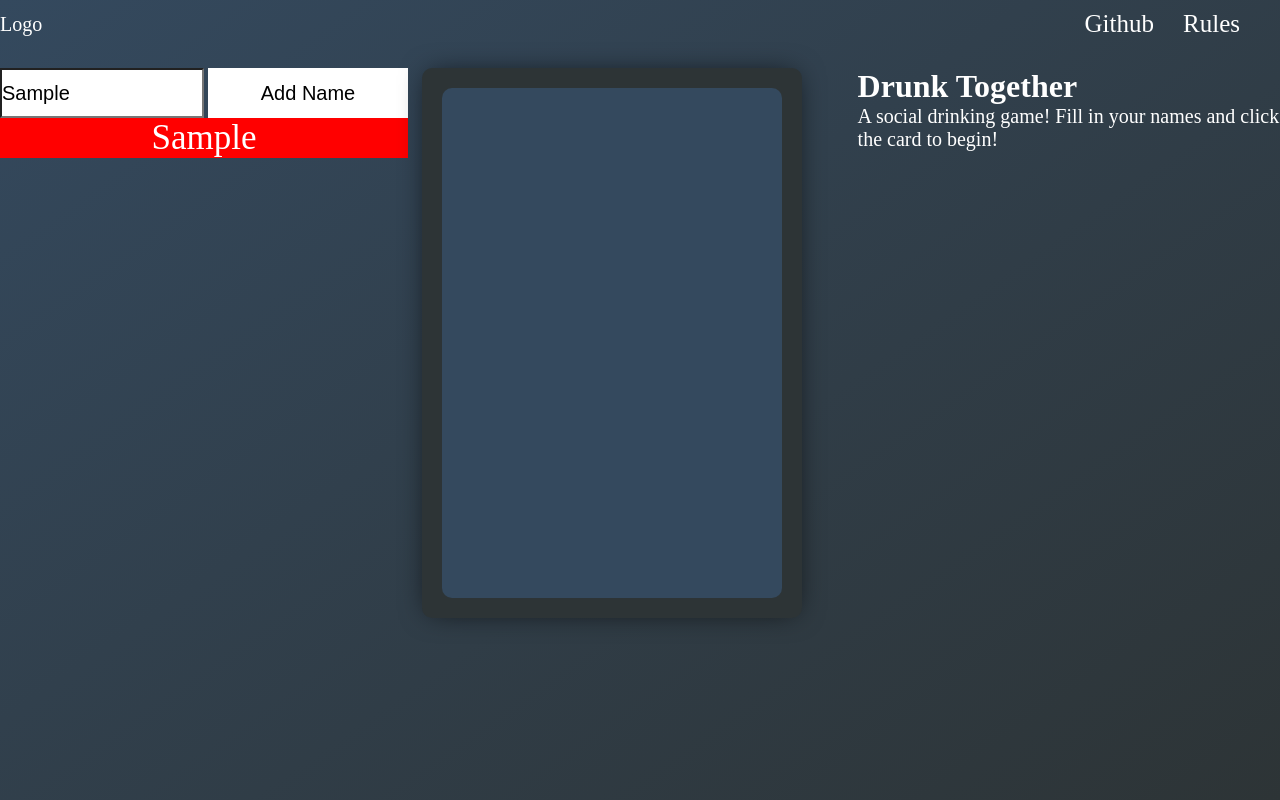
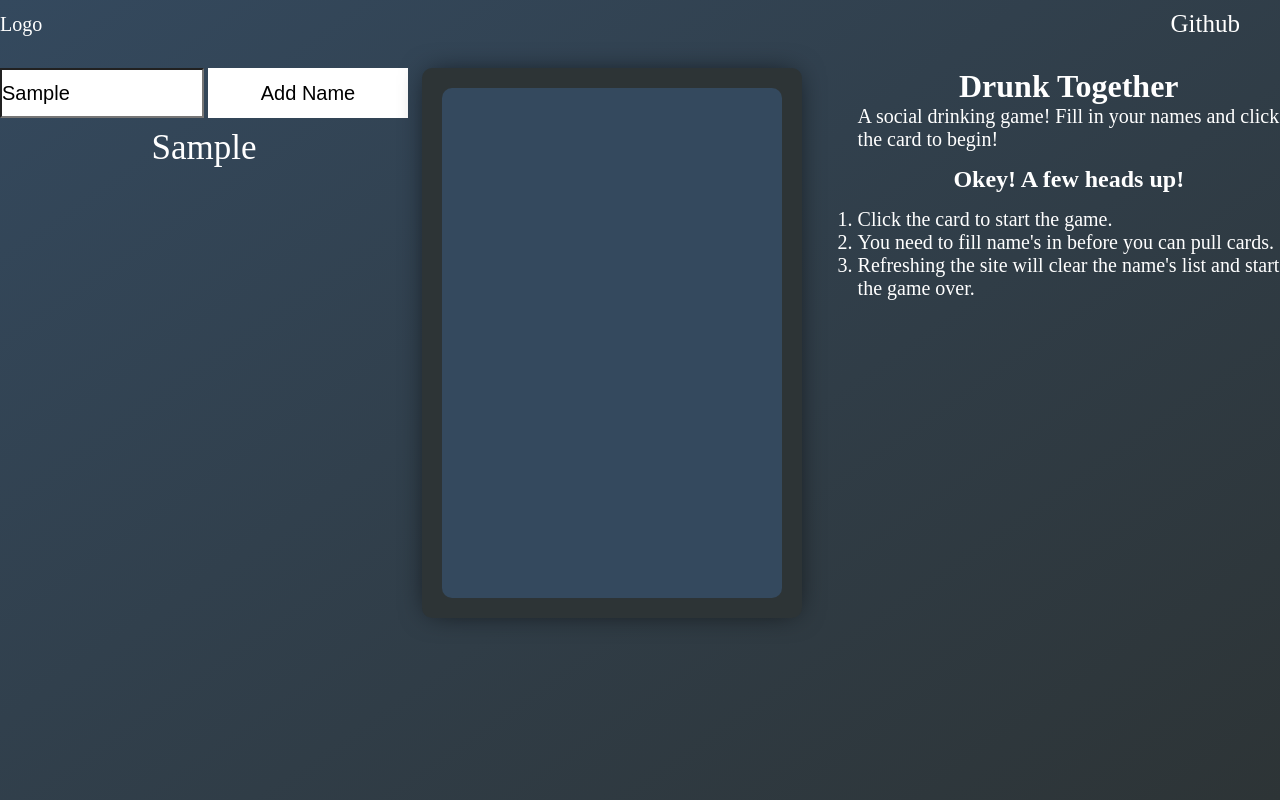
Before and after one commit to OAMPfed/DrunkTogether, a website: page drunktogether.html in a window 1280 px wide. Both pictures are taken after typing "Sample" into the empty fields and a click on the button "Add Name". Drawn offline with Linux system fonts and the light colour scheme.

Commit message:
Added some text

```diff
--- a/drunktogether.html
+++ b/drunktogether.html
@@ -20,7 +20,6 @@
             </div>
             <div class="header-links">
                 <a href="#">Github</a>
-                <a href="#">Rules</a>
             </div>
     </div>
 
@@ -43,6 +42,12 @@
     <div class="drunk-text">
         <h1>Drunk Together</h1>
         <p>A social drinking game! Fill in your names and click the card to begin!</p>
+        <h2>Okey! A few heads up!</h2>
+        <ol>
+            <li>Click the card to start the game.</li>
+            <li>You need to fill name's in before you can pull cards.</li>
+            <li>Refreshing the site will clear the name's list and start the game over.</li>
+        </ol>
     </div>
 
 
--- a/styles/drunktogether.css
+++ b/styles/drunktogether.css
@@ -59,6 +59,18 @@ body {
 .drunk-text{
     grid-column: 3/4;
     grid-row: 2/4;
+    display: flex;
+    flex-direction: column;
+    align-content: center;
+}
+.drunk-text h2{
+    margin: 15px auto 0px auto;
+    color: white;
+}
+.drunk-text ol{
+    margin: 15px auto;
+    color: white;
+    font-size: 20px;
 }
 
 /*********************/
@@ -88,7 +100,10 @@ body {
 .name-list ul{
     width: 408px;
     height: auto;
-    background-color: red;
+}
+.name-list ul li{
+    padding: 5px 0px 0px 0px;
+    margin: 5px 0px 5px 0px;
 }
 .name-list ul li p{
     font-size: 35px;
@@ -137,7 +152,7 @@ body {
 }
 #pulledCard b{
     color: salmon;
-    font-size: 25px;
+    font-size: 35px;
     width: 95%;
     margin: 0px auto;
     padding: 15px 0px 0px 0px;
```
